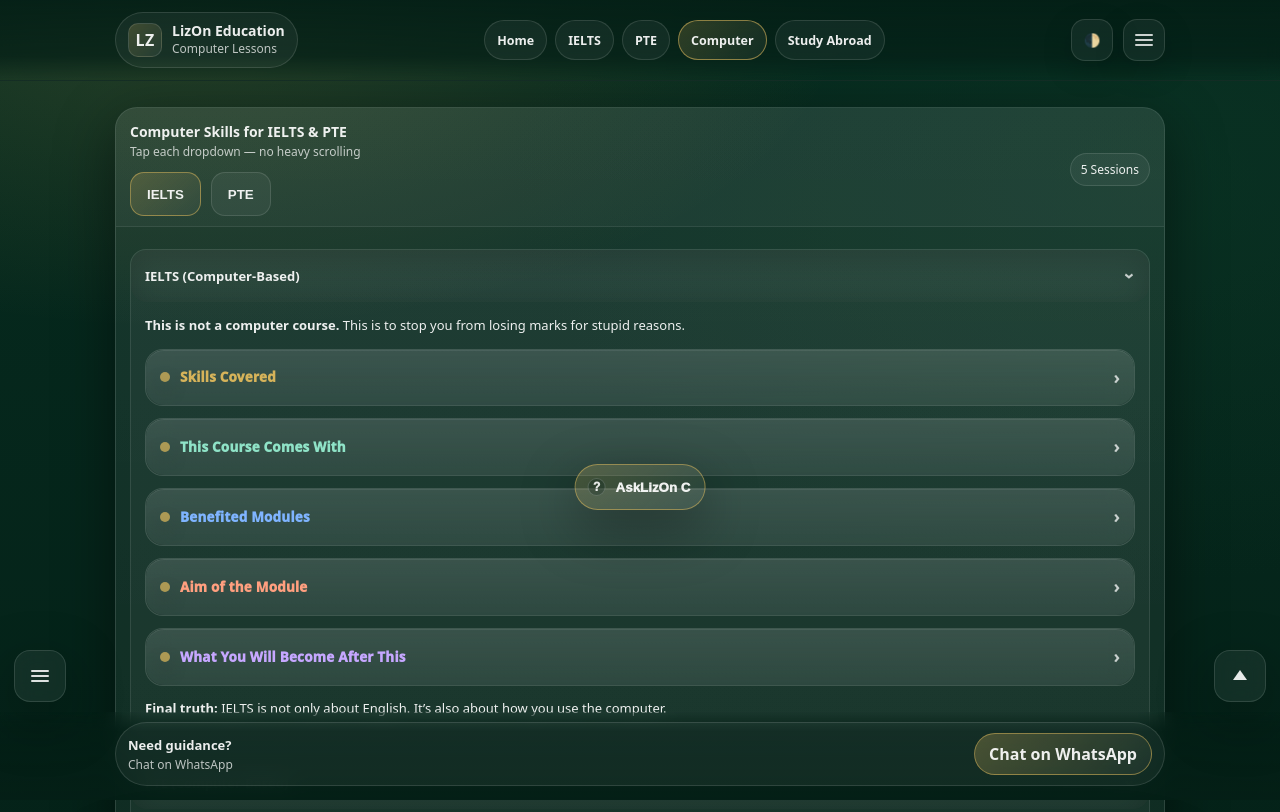
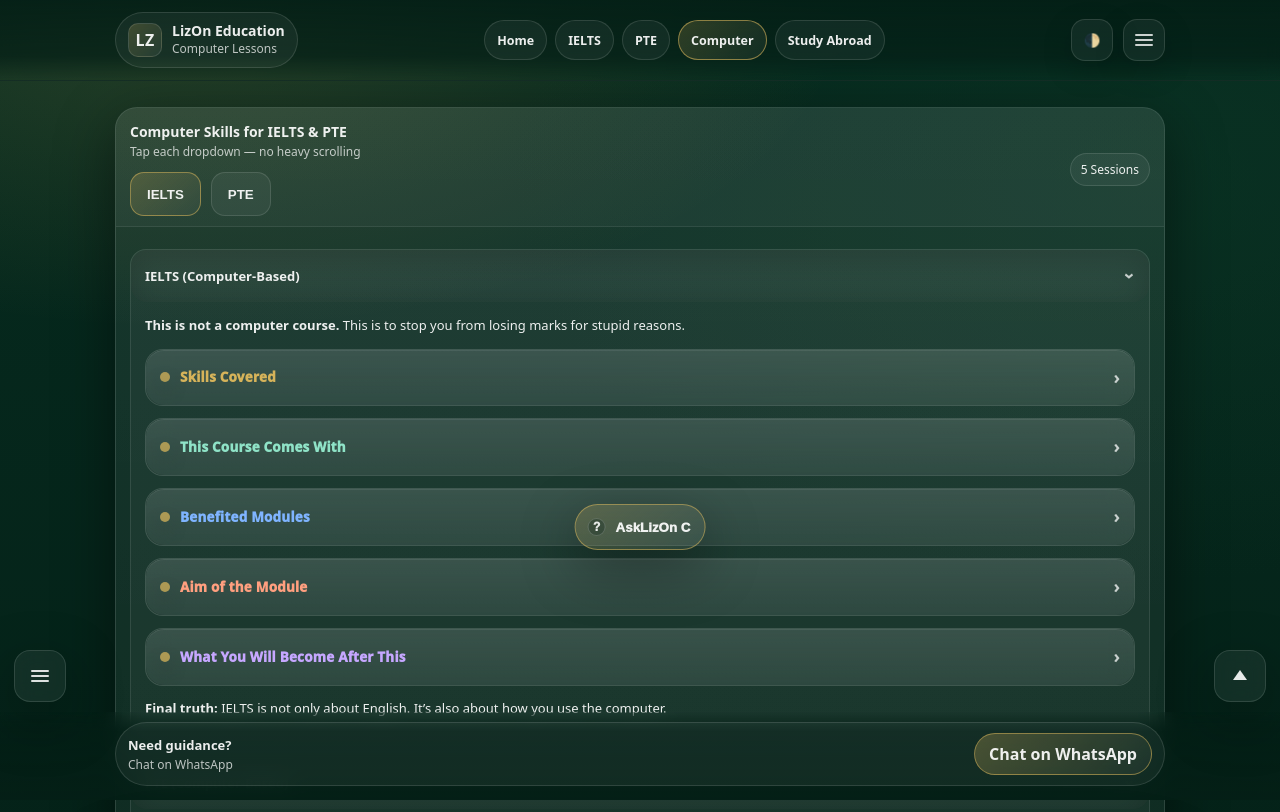
Before and after one commit to shuvojoy00-oss/mylizon-website, a plain HTML site: page computer.html in a window 1280 px wide. Shown: the top 812 px of the page. Drawn offline with Linux system fonts and the light colour scheme.

Commit message:
Update computer.html

```diff
--- a/computer.html
+++ b/computer.html
@@ -1246,7 +1246,7 @@
       const bottomH = bottom ? bottom.getBoundingClientRect().height : 0;
 
       const usable = Math.max(0, window.innerHeight - headerH - bottomH);
-      const OFFSET = 90; // increase to move further down
+      const OFFSET = 130; // increase to move further down
 const top = headerH + (usable / 2) + OFFSET;
 askFloatBtn.style.top = top + "px";
 
```
